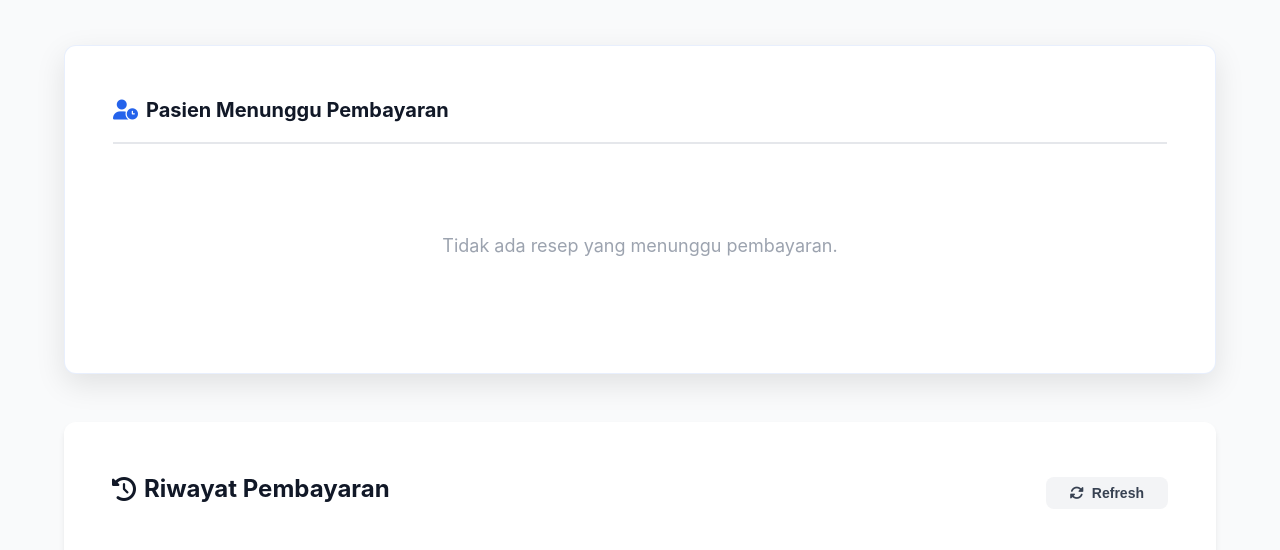
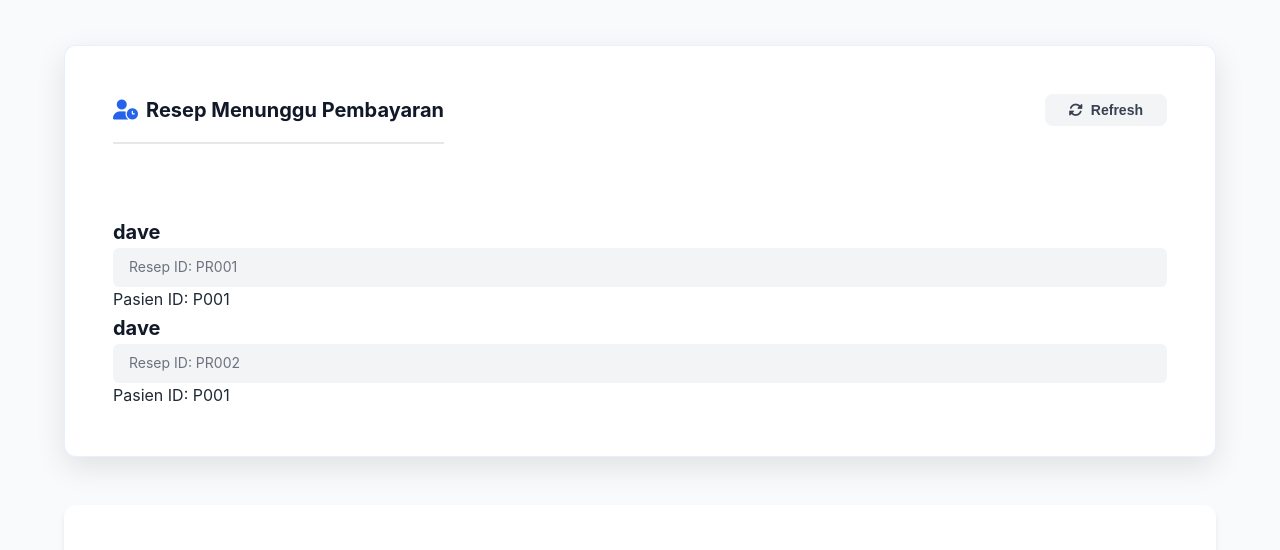
Before and after one commit to Jordyee/SAD_Klinik_sentosa, a plain HTML site: page pages/billing.html in a window 1280 px wide. Shown: the part 233-783 px from the top of the page. Drawn offline with Linux system fonts and the light colour scheme; some packages are replaced by stand-ins of ours; sample sign-in values are in the browser's storage; a script that the page names is missing.

Commit message:
debugging phase 5

```diff
--- a/pages/billing.html
+++ b/pages/billing.html
@@ -46,7 +46,12 @@
             <!-- Patient Selection -->
             <div class="form-container">
                 <div class="form-section">
-                    <h3><i class="fas fa-user-clock"></i> Pasien Menunggu Pembayaran</h3>
+                    <div class="section-header">
+                        <h3><i class="fas fa-user-clock"></i> Resep Menunggu Pembayaran</h3>
+                        <button class="btn-refresh" onclick="loadBillingPageData()">
+                            <i class="fas fa-sync-alt"></i> Refresh
+                        </button>
+                    </div>
                     <div id="patientsForBillingList" class="patient-billing-list">
                         <!-- Patient cards will be rendered here by billing.js -->
                     </div>
--- a/scripts/billing.js
+++ b/scripts/billing.js
@@ -25,10 +25,14 @@ function displayPrescriptionsForBilling() {
     const container = document.getElementById('patientsForBillingList');
     if (!container) return;
 
+    const allPrescriptions = getPrescriptions();
+    console.log('BILLING: All prescriptions available:', allPrescriptions);
+
     // Get prescriptions that are processed but unpaid
-    const prescriptionsForBilling = getPrescriptions().filter(p =>
+    const prescriptionsForBilling = allPrescriptions.filter(p =>
         p.status === 'processed' && p.paymentStatus === 'unpaid'
     );
+    console.log('BILLING: Prescriptions filtered for billing:', prescriptionsForBilling);
 
     container.innerHTML = ''; // Clear previous list
 
--- a/scripts/data-integration.js
+++ b/scripts/data-integration.js
@@ -109,6 +109,38 @@ function initializeSampleData() {
         }];
         localStorage.setItem(PATIENT_DATA_KEY, JSON.stringify(initialData));
     }
+
+    // Initialize pending prescriptions if not present (for demo)
+    if (!localStorage.getItem(PRESCRIPTIONS_KEY)) {
+        const samplePrescriptions = [
+            {
+                id: 'PR001',
+                patientId: 'P001',
+                patientName: 'dave',
+                date: new Date().toISOString(),
+                notes: 'Resep demo untuk testing',
+                status: 'processed',
+                paymentStatus: 'unpaid',
+                items: [
+                    { id: 'item_1', medicineId: 'M001', medicineName: 'Paracetamol 500mg', quantity: 2 },
+                    { id: 'item_2', medicineId: 'M003', medicineName: 'Ibuprofen 400mg', quantity: 1 }
+                ]
+            },
+            {
+                id: 'PR002',
+                patientId: 'P001',
+                patientName: 'dave',
+                date: new Date().toISOString(),
+                notes: 'Resep kedua untuk testing',
+                status: 'processed',
+                paymentStatus: 'unpaid',
+                items: [
+                    { id: 'item_3', medicineId: 'M002', medicineName: 'Amoxicillin 500mg', quantity: 3 }
+                ]
+            }
+        ];
+        savePrescriptions(samplePrescriptions);
+    }
 }
 
 // Initialize on page load
```
Also changed, not shown: scripts/pharmacy.js (+12 -5 lines), CHANGELOG.md (added).
